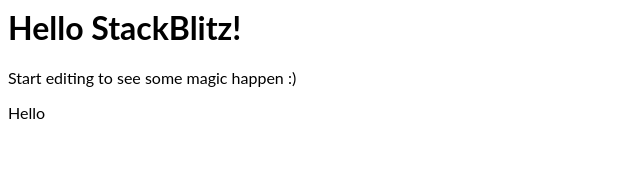
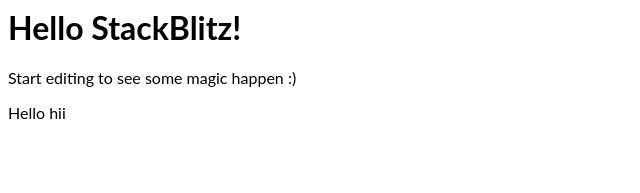
Before and after one commit to Kajol1995/react-rphc92, a React (Create React App) app: page / in a window 1280 px wide. Shown: the top 193 px of the page, without its empty margins (0-640 px from the left). Built offline with nearby package versions, Linux system fonts and the light colour scheme.

Commit message:
1 file modified

```diff
--- a/src/App.js
+++ b/src/App.js
@@ -6,7 +6,7 @@
     <div>
       <h1>Hello StackBlitz!</h1>
       <p>Start editing to see some magic happen :)</p>
-      <p>Hello </p>
+      <p>Hello hii </p>
     </div>
   );
 }
```
